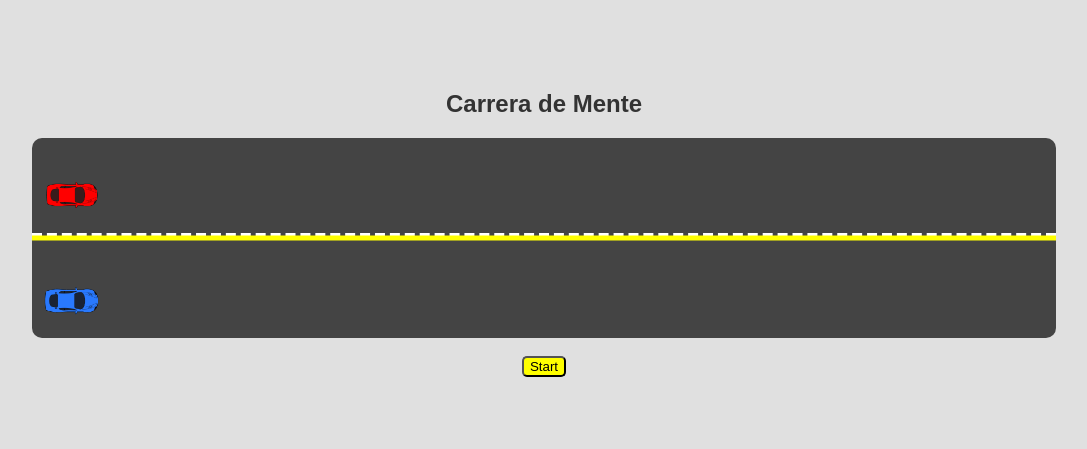
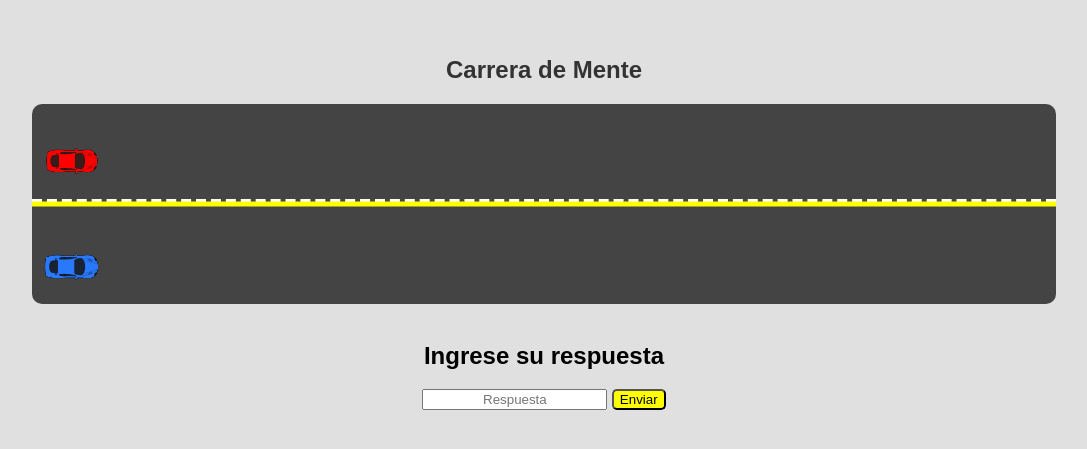
Before and after one commit to Candia-santiago/Picada-De-Mente, a plain HTML site: page index.html in a window 1280 px wide. Shown: the part 175-624 px from the top of the page, without its empty margins (96-1183 px from the left). Drawn offline with Linux system fonts and the light colour scheme.

Commit message:
hecho el input

```diff
--- a/index.html
+++ b/index.html
@@ -19,6 +19,12 @@
             </div>
         </div>
     </div><br>
-    <button>Start</button>
+    <div>
+        <h2>Ingrese su respuesta</h2>
+        <form action="/ruta-del-servidor" method="post">
+            <input class="input" type="text" name="respuesta" placeholder="Respuesta">
+            <button type="submit">Enviar</button>
+    </div>
+
 </body>
 </html>
--- a/style.css
+++ b/style.css
@@ -73,3 +73,7 @@ button{
     color: black;
     border-radius: 5px ;
 }
+
+.input{
+    text-align: center;
+}
```
